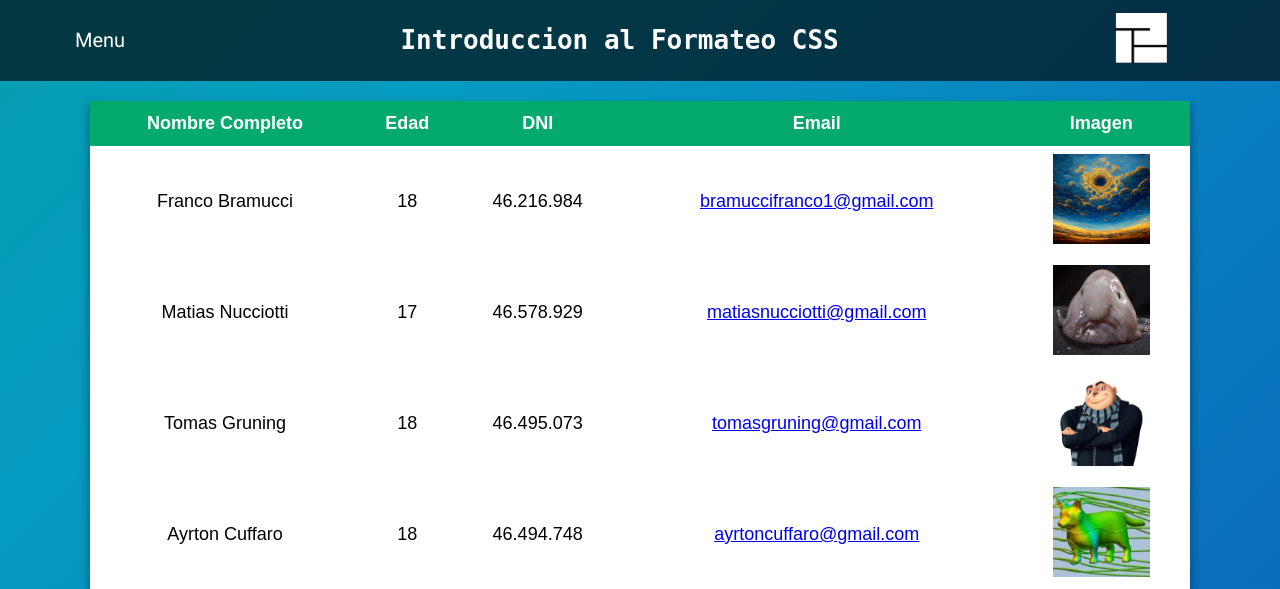
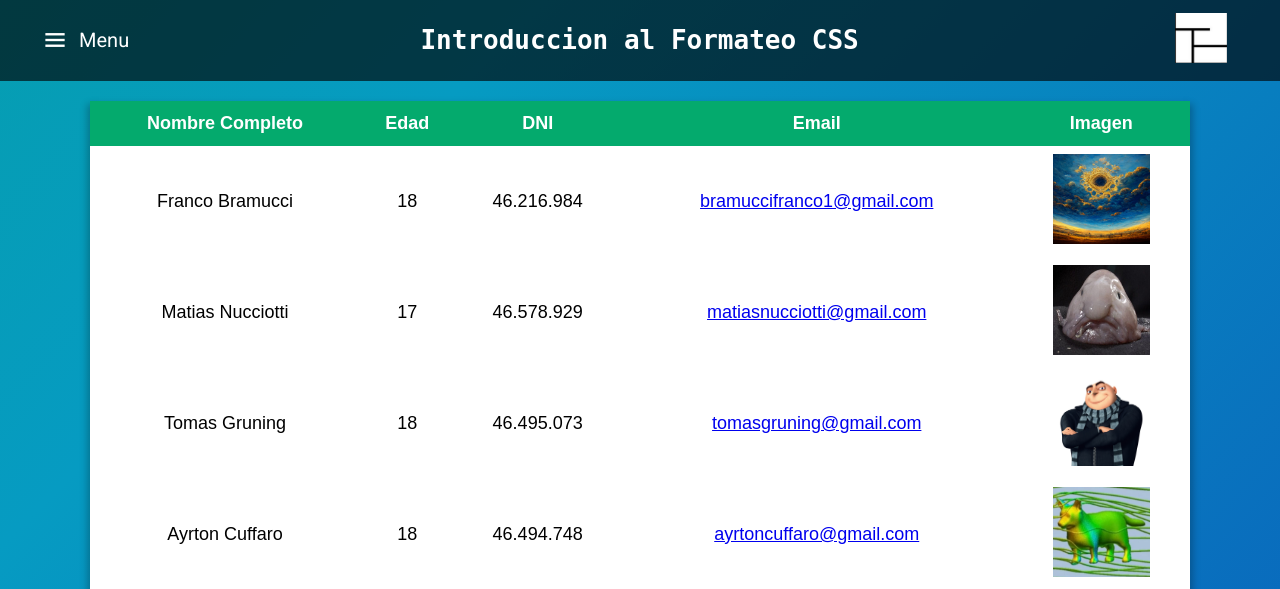
Before and after one commit to francobramucci/Pagina-Web, a PHP site: page / in a window 1280 px wide. Shown: the top 589 px of the page. Run offline with PHP 8.4, Linux system fonts and the light colour scheme.

Commit message:
update menu

```diff
--- a/html/estilos.css
+++ b/html/estilos.css
@@ -38,10 +38,25 @@ header {
 }
 
 .titulo, div {
-    margin: 0 100px;
+    margin: 0 40px;
     /* Ajusta los márgenes según tus necesidades */
 }
 
+.material-symbols-sharp {
+  font-variation-settings:
+  'FILL' 0,
+  'wght' 700,
+  'GRAD' 0,
+  'opsz' 48;
+  color: white;
+  padding: 10px;
+}
+
+.menu {
+    display: flex;
+    margin-left: 20px;
+    margin-right: 13px;
+}
 
 :root {
     --button-background: dodgerblue;
@@ -57,7 +72,7 @@ header {
 a.button {
     /* Frame */
     display: inline-block;
-    padding: 10px 62px;
+    padding: 10px 2px;
     border-radius: 50px;
     box-sizing: border-box;
 
@@ -75,10 +90,11 @@ a.button:active {
 /* Dropdown styles */
 .dropdown {
     position: relative;
-    padding-right: 5px;
-    margin-right: 2em;
+    border: none;
+}
 
-    border: none;
+.dropdown span {
+    cursor: pointer;
 }
 
 .dropdown summary {
--- a/index.html
+++ b/index.html
@@ -7,13 +7,18 @@
     <link rel="preconnect" href="https://fonts.googleapis.com">
     <link rel="preconnect" href="https://fonts.gstatic.com" crossorigin>
     <link href="https://fonts.googleapis.com/css2?family=Roboto&display=swap" rel="stylesheet">
+    <link rel="stylesheet"
+        href="https://fonts.googleapis.com/css2?family=Material+Symbols+Sharp:opsz,wght,FILL,GRAD@20..48,100..700,0..1,-50..200" />
 </head>
 
 <body>
     <header>
         <details class="dropdown">
             <summary role="button">
-                <a class="button">Menu</a>
+                <div class="menu">
+                    <span class="material-symbols-sharp">menu</span>
+                    <a class="button">Menu</a>
+                </div>
             </summary>
             <ul>
                 <li><a href="./html/formulario.html">Formulario</a></li>
```
